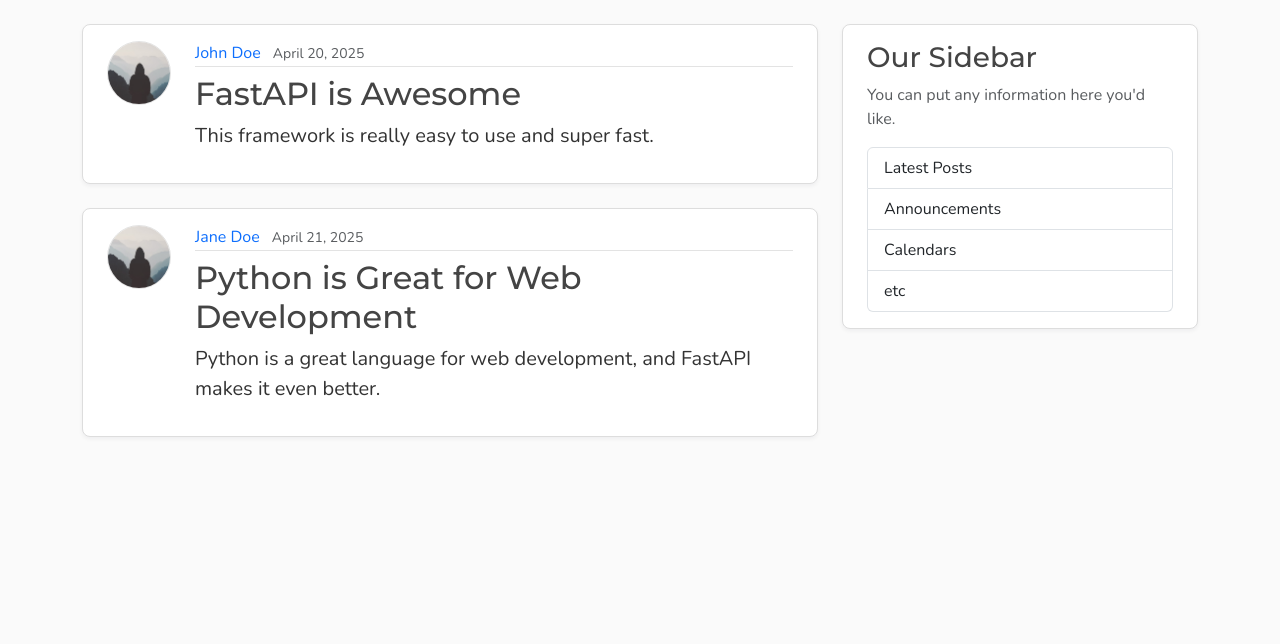
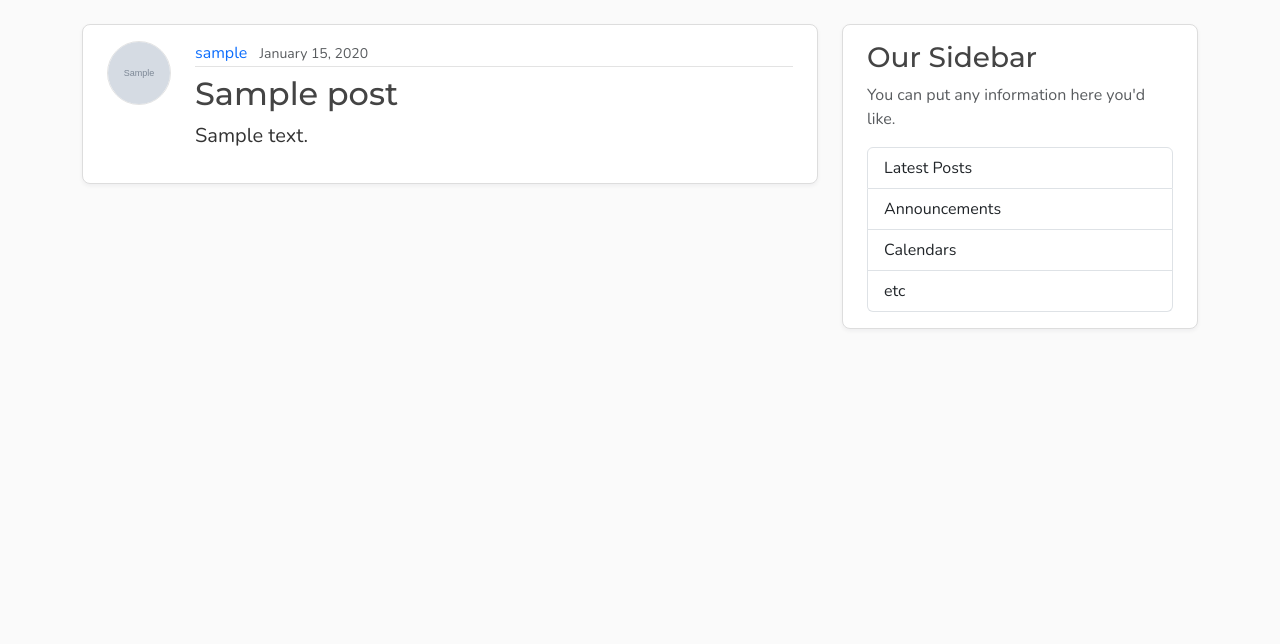
Before and after one commit to Muhammad-Umer-Randhawa/FastAPI-Blog, a FastAPI app: page /posts in a window 1280 px wide. Shown: the part 56-700 px from the top of the page. Run offline with FastAPI, Linux system fonts and the light colour scheme; tables that the repository leaves empty hold one stand-in row (values such as "Sample post"); grey boxes marked "Sample" are stand-in pictures.

Commit message:
Add SQLAlchemy models, user/post API endpoints, and DB-backed templates

```diff
--- a/main.py
+++ b/main.py
@@ -1,37 +1,38 @@
-from fastapi import FastAPI, Request, HTTPException, status
+from fastapi import FastAPI, Request, HTTPException, status, Depends # FastAPI is the main class that we use to create our application. Request is used to access the incoming request data. HTTPException is used to raise HTTP exceptions with specific status codes and messages. status is a module that provides constants for HTTP status codes. Depends is used for dependency injection, allowing us to define dependencies for our endpoints.
 from fastapi.exceptions import RequestValidationError # for handling validation error like when someone passes hello instead of an integer when we are expecting an integer
 from fastapi.responses import JSONResponse # to manually return JSON responses from our endpoints, especially in error handling scenarios.
 from starlette.exceptions import HTTPException as StarletteHTTPException
 from fastapi.staticfiles import StaticFiles
 from fastapi.templating import Jinja2Templates
-from schemas import PostResponse, PostCreate # importing the pydantic models we created in schemas.py
+
+from schemas import PostResponse, PostCreate, UserCreate, UserResponse # importing the pydantic models we created in schemas.py
+
+from typing import Annotated
+from sqlalchemy import select
+from sqlalchemy.orm import Session
+
+import models # Gives access to our post and user models
+from database import Base, engine, get_db # Base and engine are for creating tables and get_db is our dependency function that provides database sessions
+
 
 # Pydantic: It is a data validation and settings management library for Python, based on Python type annotations/ type hints. It is used in FastAPI to define data models and validate incoming request data.
+# Data flow is like this: Arequest comes in, pydantic validates it, SQLAlchemy stores or  retrieves the dats, pydantic formats the repsonse and the response goes out. There are clear boundries between eachother
+
+Base.metadata.create_all(bind=engine) # This looks at all of our models from base and creates the tables if they dont already exist. It is idempotent, which means its safe to run multiple times and if that laready exist then nothing owuld happen, and it happens on app startup.
+
+
 
 app = FastAPI()
-app.mount("/static", StaticFiles(directory="static"), name="static")
-templates = Jinja2Templates(directory = "templates")
 
 # this 'app' object is used to define all of our routes and configurations for the
 # FastAPI application. It serves as the main entry point for the application, allowing
 # us to define endpoints, middleware, and other settings.
 
-posts: list[dict] = [
-    {
-        "id": 1,
-        "author": "John Doe",
-        "title": "FastAPI is Awesome",
-        "content": "This framework is really easy to use and super fast.",
-        "date_posted": "April 20, 2025",
-    },
-    {
-        "id": 2,
-        "author": "Jane Doe",
-        "title": "Python is Great for Web Development",
-        "content": "Python is a great language for web development, and FastAPI makes it even better.",
-        "date_posted": "April 21, 2025",
-    },
-]
+app.mount("/static", StaticFiles(directory="static"), name="static")
+
+app.mount("/media", StaticFiles(directory="media"), name="media")
+
+templates = Jinja2Templates(directory = "templates")
 
 # General pattern: server-side rendering (SSR)
 # 1. Route function gathers/builds data (e.g. the 'posts' list)
@@ -39,31 +40,125 @@ posts: list[dict] = [
 # 3. Final HTML (not raw data) is sent back to the browser
 # Same pattern exists in Flask, Django, Express, Rails, etc. — just different syntax.
 
-@app.get("/", include_in_schema=False, name = "home") # A decorator that defines a GET endpoint at the root URL ("/"). When a client sends a GET request to this URL, the associated function will be executed.
-@app.get("/posts", include_in_schema=False, name = "posts") # the route still works in the browser but it wont appear in the api documentation if we used 'include_in_schema = False'
-def home(request: Request):
+@app.get("/", include_in_schema=False, name="home")
+@app.get("/posts", include_in_schema=False, name="posts")
+def home(request: Request, db: Annotated[Session, Depends(get_db)]):
+    result = db.execute(select(models.Post))
+    posts = result.scalars().all()
     return templates.TemplateResponse(
         request,
         "home.html",
         {"posts": posts, "title": "Home"},
     )
+
 # This line renders the "home.html" template and injects the 'posts' list into it. The 'request' object is also passed to the template, which is necessary for Jinja2 to function properly.
-@app.get("/posts/{post_id}", include_in_schema=False, name = "post")
-def post_page(request: Request, post_id: int):
-    for post in posts:
-        if post.get("id") == post_id:
-            title = post["title"][:100]
-            return templates.TemplateResponse(
-                request,
-                "post.html",
-                {"post": post, "title": title},
-            )
-    raise HTTPException(
-        status_code=status.HTTP_404_NOT_FOUND,
-        detail=f"Post with id {post_id} not found",
+
+@app.get("/posts/{post_id}", include_in_schema=False, name="post_page")
+def post_page(request: Request, post_id: int, db: Annotated[Session, Depends(get_db)]):
+    result = db.execute(select(models.Post).where(models.Post.id == post_id))
+    post = result.scalars().first()
+    if post:
+        title = post.title[:50]
+        return templates.TemplateResponse(
+            request,
+            "post.html",
+            {"post": post, "title": title},
+        )
+    raise HTTPException(status_code=status.HTTP_404_NOT_FOUND, detail="Post not found")
+
+@app.get("/users/{user_id}/posts", include_in_schema=False, name="user_posts")
+def user_posts_page(
+    request: Request,
+    user_id: int,
+    db: Annotated[Session, Depends(get_db)],
+):
+    result = db.execute(select(models.User).where(models.User.id == user_id))
+    user = result.scalars().first()
+    if not user:
+        raise HTTPException(
+            status_code=status.HTTP_404_NOT_FOUND,
+            detail="User not found",
+        )
+
+    result = db.execute(select(models.Post).where(models.Post.user_id == user_id))
+    posts = result.scalars().all()
+    return templates.TemplateResponse(
+        request,
+        "user_posts.html",
+        {"posts": posts, "user": user, "title": f"{user.username}'s Posts"},
     )
-@app.get("/api/posts", response_model=list[PostResponse])  # A decorator that defines a GET endpoint at the URL "/api/posts". When a client sends a GET request to this URL, the associated function will be executed. The response_model parameter specifies that the response will be a list of PostResponse objects.
-def get_posts(): # this is an api endpoint that returns a list of all posts. The response_model parameter in the decorator specifies that the response will be a list of PostResponse objects, which is a Pydantic model defined in schemas.py. This means that FastAPI will automatically validate and serialize the response data to match the PostResponse model.
+
+@app.post(
+    "/api/users",
+    response_model=UserResponse,
+    status_code=status.HTTP_201_CREATED,
+)
+
+def create_user(user: UserCreate, db: Annotated[Session, Depends(get_db)]): # This tells FastAPI that before running this function call get_db and pass the result as the db parametrer here. get_db from our satabase.py file creates a session and yields it.
+    result = db.execute(
+        select(models.User).where(models.User.username == user.username),
+    )
+    existing_user = result.scalars().first()
+
+    if existing_user:
+        raise HTTPException(
+            status_code=status.HTTP_400_BAD_REQUEST,
+            detail = "Username already exists",
+        )
+
+
+    result = db.execute(
+            select(models.User).where(models.User.email == user.email),
+        )
+    existing_email = result.scalars().first()
+
+    if existing_email:
+        raise HTTPException(
+            status_code=status.HTTP_400_BAD_REQUEST,
+            detail = "Email already exists",
+        )
+
+    new_user = models.User(
+        username = user.username,
+        email = user.email,
+    )
+
+    db.add(new_user) # Stagers the insert
+    db.commit() # It executes the insert and saves it to the db
+    db.refresh(new_user) # Reloads the object from the db
+
+    return new_user
+
+@app.get("/api/users/{user_id}", response_model=UserResponse)  # A decorator that defines a GET endpoint at the URL "/api/posts/{post_id}". When a client sends a GET request to this URL, the associated function will be executed.
+def get_user(user_id: int, db: Annotated[Session, Depends(get_db)]): # gets the user by injecting the db to get the database session
+    result = db.execute(
+        select(models.User).where(models.User.id == user_id),
+    )
+    user = result.scalars().first()
+    if user:
+        return user
+    raise HTTPException(status_code=status.HTTP_404_NOT_FOUND, detail="User not found")
+
+@app.get("/api/users/{user_id}/posts", response_model=list[PostResponse])
+def get_user_posts(user_id: int, db: Annotated[Session, Depends(get_db)]): # Gets the posts belonging to a user
+    result = db.execute(select(models.User).where(models.User.id == user_id))
+    user = result.scalars().first()
+    if not user:
+        raise HTTPException(
+            status_code=status.HTTP_404_NOT_FOUND,
+            detail="User not found",
+        )
+
+    result = db.execute(select(models.Post).where(models.Post.user_id == user_id))
+    posts = result.scalars().all()
+    return posts
+
+
+
+@app.get("/api/posts", response_model=list[PostResponse]) # A decorator that defines a GET endpoint at the URL "/api/posts". When a client sends a GET request to this URL, the associated function will be executed. The response_model parameter specifies that the response will be a list of PostResponse objects.
+def get_posts(db: Annotated[Session, Depends(get_db)]): # this is an api endpoint that returns a list of all posts. The response_model parameter in the decorator specifies that the response will be a list of PostResponse objects, which is a Pydantic model defined in schemas.py. This means that FastAPI will automatically validate and serialize the response data to match the PostResponse model.
+    result = db.execute(select(models.Post))
+    posts = result.scalars().all()
     return posts
 
 @app.post( # A post request is what we use to create resources. In this case, we are creating a new post. The decorator defines a POST endpoint at the URL
@@ -71,26 +166,35 @@ def get_posts(): # this is an api endpoint that returns a list of all posts. The
     response_model=PostResponse,
     status_code=status.HTTP_201_CREATED,
 )
-def create_post(post: PostCreate):
-    new_id = max(p["id"] for p in posts) + 1 if posts else 1
-    new_post = {
-        "id": new_id,
-        "author": post.author,
-        "title": post.title,
-        "content": post.content,
-        "date_posted": "April 23, 2025",
-    }
-    posts.append(new_post)
+
+def create_post(post: PostCreate, db: Annotated[Session, Depends(get_db)]):
+    result = db.execute(select(models.User).where(models.User.id == post.user_id))
+    user = result.scalars().first()
+    if not user:
+        raise HTTPException(
+            status_code=status.HTTP_404_NOT_FOUND,
+            detail="User not found",
+        )
+
+    new_post = models.Post(
+        title=post.title,
+        content=post.content,
+        user_id=post.user_id,
+    )
+    db.add(new_post)
+    db.commit()
+    db.refresh(new_post)
     return new_post
 
 @app.get("/api/posts/{post_id}", response_model=PostResponse)  # A decorator that defines a GET endpoint at the URL "/api/posts/{post_id}". When a client sends a GET request to this URL, the associated function will be executed.
-def get_post(post_id: int): # this is an api endpoint that returns a single post based on the provided post_id. The post_id is extracted from the URL and passed as an argument to the function.
-    for post in posts:
-        if post.get("id") == post_id:
-            return post
+def get_post(post_id: int, db: Annotated[Session, Depends(get_db)]): # this is an api endpoint that returns a single post based on the provided post_id. The post_id is extracted from the URL and passed as an argument to the function.
+    result = db.execute(select(models.Post).where(models.Post.id == post_id))
+    post = result.scalars().first()
+    if post:
+        return post
     raise HTTPException(
         status_code=status.HTTP_404_NOT_FOUND,
-        detail=f"Post with id {post_id} not found",
+        detail="Post not found",
     )
 
 @app.exception_handler(StarletteHTTPException)
--- a/pyproject.toml
+++ b/pyproject.toml
@@ -6,4 +6,5 @@ readme = "README.md"
 requires-python = ">=3.14"
 dependencies = [
     "fastapi[standard]>=0.142.2",
+    "sqlalchemy>=2.1.3",
 ]
--- a/templates/home.html
+++ b/templates/home.html
@@ -4,18 +4,18 @@
     <article class="content-section py-3 px-4 mb-4">
       <div class="d-flex align-items-start gap-4">
         <img class="rounded-circle article-img flex-shrink-0"
-             src="{{ url_for('static', path='profile_pics/default.jpg') }}"
-             alt="{{ post.author }}'s profile picture"
+             src="{{ post.author.image_path}}"
+             alt="{{ post.author.username }}'s profile picture"
              width="64"
              height="64"
              loading="lazy">
         <div class="flex-grow-1">
           <div class="article-metadata mb-2">
-            <a class="me-2" href="#">{{ post.author }}</a>
-            <small class="text-body-secondary">{{ post.date_posted }}</small>
+            <a class="me-2" href="{{ url_for('user_posts', user_id=post.author.id)}}">{{ post.author.username }}</a>
+            <small class="text-body-secondary">{{ post.date_posted.strftime('%B %d, %Y')}}</small>
           </div>
           <h2>
-            <a class="article-title" href="{{ url_for('post', post_id=post.id) }}">{{ post.title }}</a> <!-- Link to the individual post page, make it a link -->
+            <a class="article-title" href="{{ url_for('post_page', post_id=post.id) }}">{{ post.title }}</a> <!-- Link to the individual post page, make it a link -->
           </h2>
           <p class="article-content">{{ post.content }}</p>
         </div>
```
Also changed, not shown: database.py (added, +18 -0 lines), models.py (added, +41 -0 lines), schemas.py (+25 -6 lines), templates/post.html (+4 -4 lines), templates/user_posts.html (added, +30 -0 lines), 2 other files.
